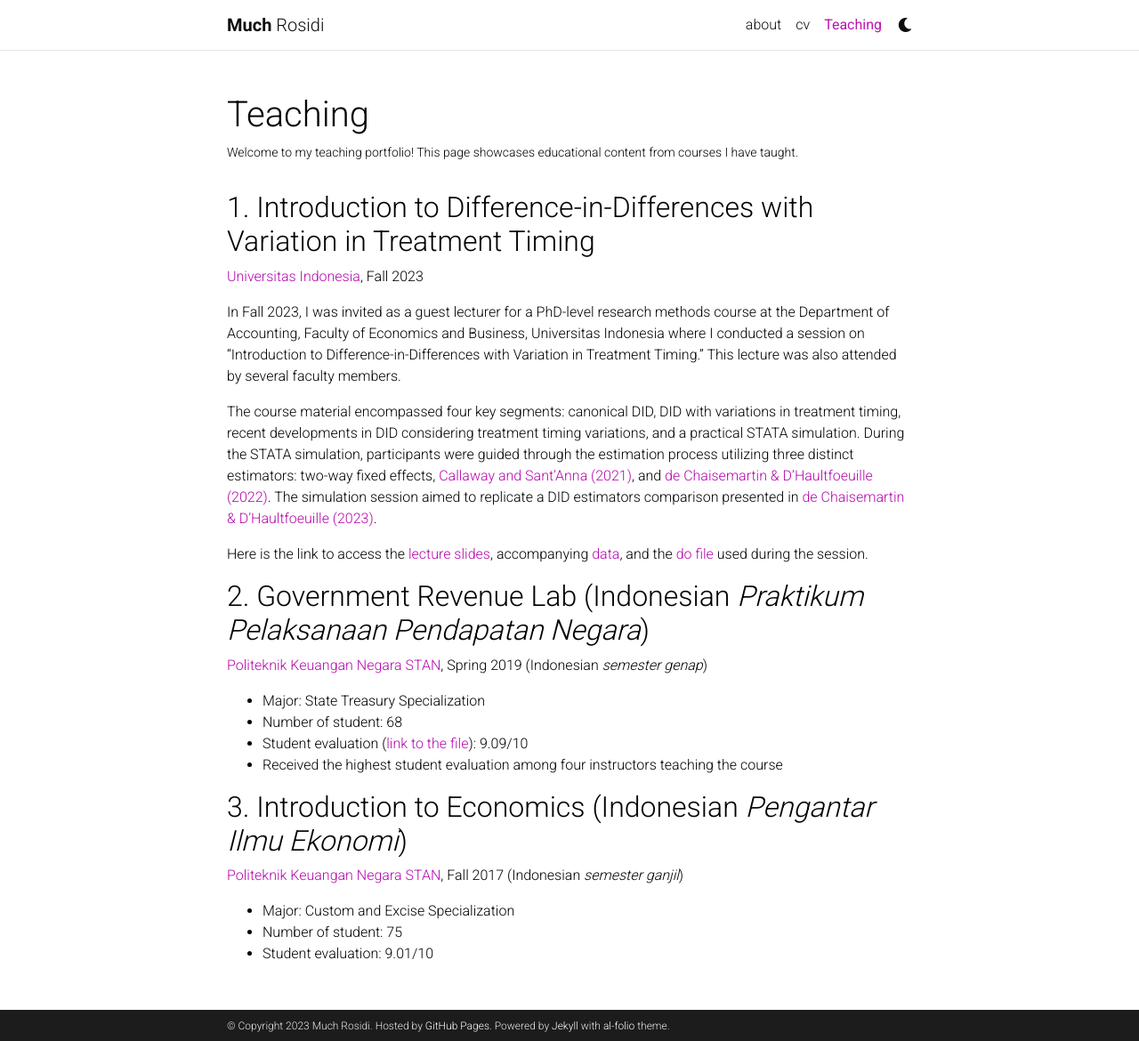
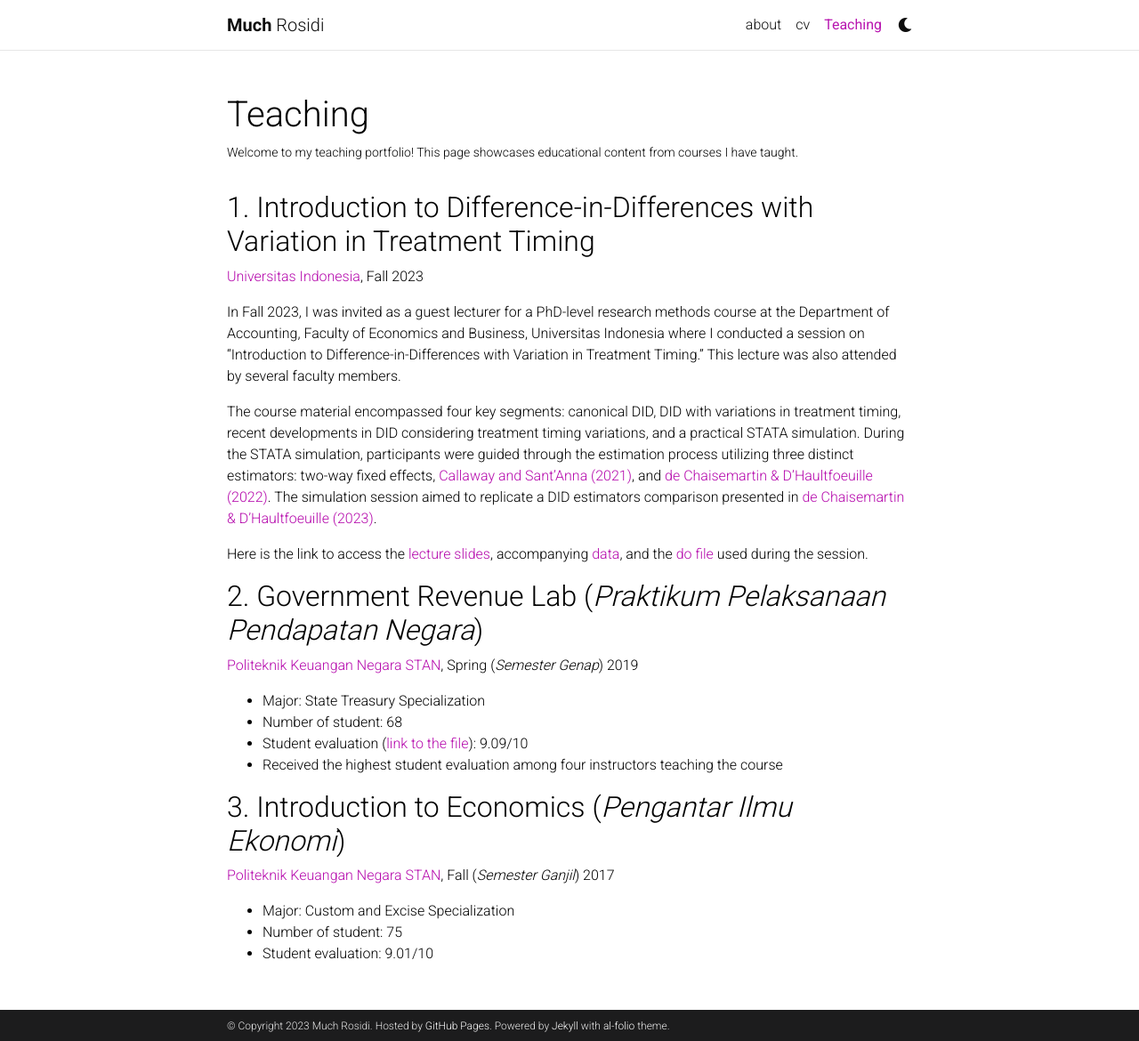
Before and after one commit to muchrosidi/muchrosidi.github.io, a Jekyll site: the page built from _pages/teaching.md, in a window 1280 px wide and 1170 px high. Shown: the whole window at 89% size. Built offline with Jekyll 4.4.1, drawn with Linux system fonts in a browser that asks for light colours; comment, search, counter and statistics services are not loaded; a style sheet for code colours, icons or effects is not loaded.

Commit message:
Update teaching.md

```diff
--- a/_pages/teaching.md
+++ b/_pages/teaching.md
@@ -16,19 +16,19 @@
 
 The course material encompassed four key segments: canonical DID, DID with variations in treatment timing, recent developments in DID considering treatment timing variations, and a practical STATA simulation. During the STATA simulation, participants were guided through the estimation process utilizing three distinct estimators: two-way fixed effects, [Callaway and Sant’Anna (2021)](https://www.sciencedirect.com/science/article/abs/pii/S0304407620303948), and [de Chaisemartin & D’Haultfoeuille (2022)](https://www.nber.org/papers/w29873). The simulation session aimed to replicate a DID estimators comparison presented in [de Chaisemartin & D’Haultfoeuille (2023)](https://academic.oup.com/ectj/article-abstract/26/3/C1/6604378).
 
-Here is the link to access the [lecture slides]('/assets/pdf/Intro_diddifferenttiming_rosidi_20231126_edit.pdf'), accompanying [data]('/assets/pdf/Divorce-Wolfers-AER_ui.dta'), and the [do file]('/assets/pdf/replication_ui_20231126.do') used during the session.
+Here is the link to access the [lecture slides](/assets/pdf/Intro_diddifferenttiming_rosidi_20231126_edit.pdf), accompanying [data](/assets/pdf/Divorce-Wolfers-AER_ui.dta), and the [do file](/assets/pdf/replication_ui_20231126.do) used during the session.
 
 
 
-## 2. Government Revenue Lab (Indonesian *Praktikum Pelaksanaan Pendapatan Negara*)
-[Politeknik Keuangan Negara STAN](https://pknstan.ac.id/), Spring 2019 (Indonesian *semester genap*)
+## 2. Government Revenue Lab (*Praktikum Pelaksanaan Pendapatan Negara*)
+[Politeknik Keuangan Negara STAN](https://pknstan.ac.id/), Spring (*Semester Genap*) 2019
 - Major:  State Treasury Specialization
 - Number of student: 68
-- Student evaluation ([link to the file]('/assets/pdf/evaluasi_rosidi')): 9.09/10
+- Student evaluation ([link to the file](/assets/pdf/evaluasi_rosidi.pdf)): 9.09/10
 - Received the highest student evaluation among four instructors teaching the course
 
-## 3. Introduction to Economics (Indonesian *Pengantar Ilmu Ekonomi*)
-[Politeknik Keuangan Negara STAN](https://pknstan.ac.id/),  Fall 2017 (Indonesian *semester ganjil*)
+## 3. Introduction to Economics (*Pengantar Ilmu Ekonomi*)
+[Politeknik Keuangan Negara STAN](https://pknstan.ac.id/),  Fall (*Semester Ganjil*) 2017
 - Major: Custom and Excise Specialization
 - Number of student: 75
 - Student evaluation: 9.01/10
```
